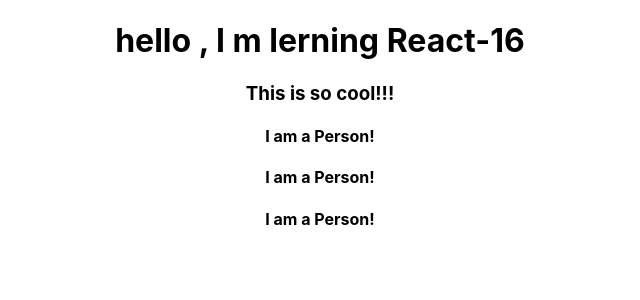
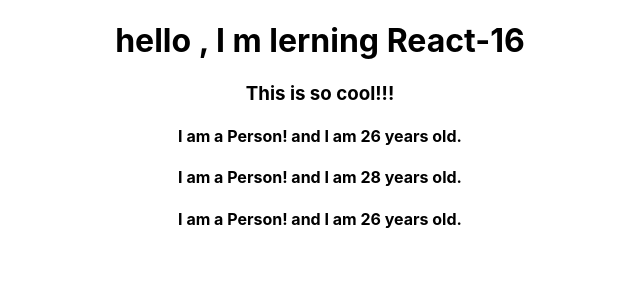
Before and after one commit to Sid-web6306/Learning-React-16, a React (Create React App) app: page / in a window 1280 px wide. Shown: the top 300 px of the page, without its empty margins (320-960 px from the left). Built offline with nearby package versions, Linux system fonts and the light colour scheme.

Commit message:
Dyanmic Content using Math.random

```diff
--- a/src/App.js
+++ b/src/App.js
@@ -13,6 +13,7 @@
         <Person/>
         <Person/>
         <Person/>
+
       </div>
     );
   }
--- a/src/components/Person/Person.js
+++ b/src/components/Person/Person.js
@@ -3,7 +3,7 @@
 export default function Person() {
     return (
         <div>
-            <h4>I am a Person!</h4>
+            <h4>I am a Person! and I am {Math.floor(Math.random()*30)} years old.</h4>
         </div>
     )
 }
```
